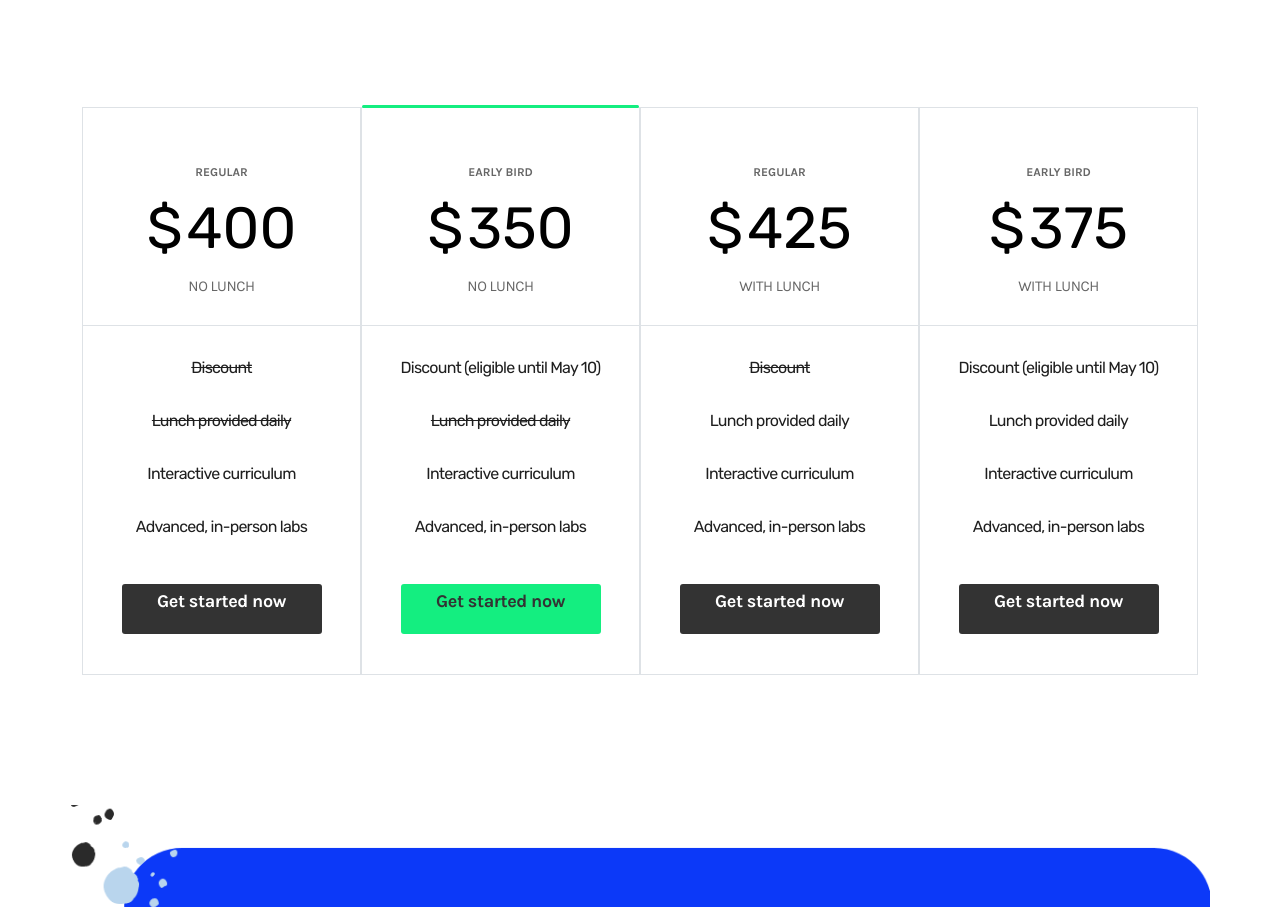
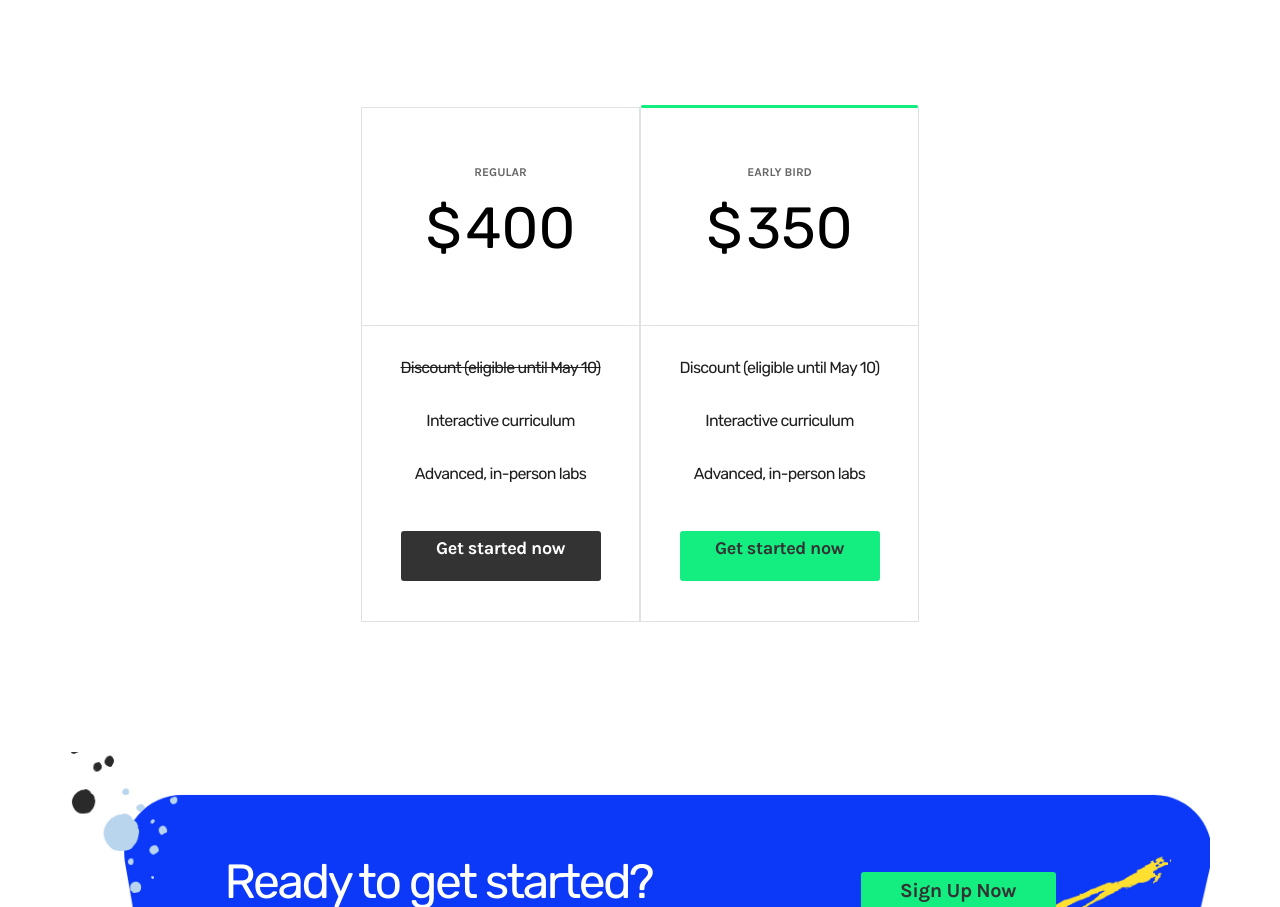
Before and after one commit to melindachang/igem-site-camp, a website built with Vite: page index.html in a window 1280 px wide. Shown: the part 2412-3319 px from the top of the page. Built offline with nearby package versions, Linux system fonts and the light colour scheme.

Commit message:
fix: pricing

```diff
--- a/index.html
+++ b/index.html
@@ -260,7 +260,7 @@
               </div> -->
               <!-- toggle-btn end -->
             </div>
-            <div class="col-md-12 col-sm-8 l-14-pricing-table row no-gutters">
+            <div class="col-md-12 col-sm-8 l-14-pricing-table justify-content-center row no-gutters">
               <div class="col-lg-3 col-md-6 border p-0">
                 <!-- single-price start -->
                 <div
@@ -280,17 +280,14 @@
                       <span class="d-inline-block mb-0 dynamic-value">$</span>
                       <h2 class="d-inline-block mb-0 dynamic-value" data-active="15" data-monthly="400" data-yearly="425"></h2>
                     </div>
-                    <span class="dynamic-value" data-active="per month" data-monthly="no lunch" data-yearly="with lunch"></span>
+                    <span class="dynamic-value" data-active="" data-monthly="" data-yearly=""></span>
                   </div>
                   <!-- main-price end -->
                   <!-- price-body start -->
                   <div class="price-body">
                     <ul class="pricing-list with-check-icon list-unstyled">
                       <li>
-                        <del class="text-gray">Discount</del>
-                      </li>
-                      <li>
-                        <del class="text-gray">Lunch provided daily</del>
+                        <del class="text-gray">Discount (eligible until May 10)</del>
                       </li>
                       <li>Interactive curriculum</li>
                       <li>Advanced, in-person labs</li>
@@ -322,16 +319,13 @@
                       <span class="d-inline-block mb-0 dynamic-value">$</span>
                       <h2 class="d-inline-block mb-0 dynamic-value" data-active="15" data-monthly="350" data-yearly="375"></h2>
                     </div>
-                    <span class="dynamic-value" data-active="per month" data-monthly="no lunch" data-yearly="with lunch"></span>
+                    <span class="dynamic-value" data-active="" data-monthly="" data-yearly=""></span>
                   </div>
                   <!-- main-price end -->
                   <!-- price-body start -->
                   <div class="price-body">
                     <ul class="pricing-list with-check-icon list-unstyled">
                       <li>Discount (eligible until May 10)</li>
-                      <li>
-                        <del class="text-gray">Lunch provided daily</del>
-                      </li>
                       <li>Interactive curriculum</li>
                       <li>Advanced, in-person labs</li>
                     </ul>
@@ -343,86 +337,7 @@
                 </div>
                 <!-- single-price end -->
               </div>
-              <div class="col-lg-3 col-md-6 border p-0">
-                <!-- single-price start -->
-                <div
-                  class="single-price bg-default text-center pt-5 pb-10 mb-lg-0"
-                  data-aos="fade-up"
-                  data-aos-duration="800"
-                  data-aos-once="true"
-                >
-                  <!-- price-top start -->
-                  <div class="price-top justify-content-between mb-2">
-                    <span>Regular</span>
-                  </div>
-                  <!-- price-top end -->
-                  <!-- main-price start -->
-                  <div class="main-price pb-8 border-bottom">
-                    <div class="price mt-3 mb-3 position-relative">
-                      <span class="d-inline-block mb-0 dynamic-value">$</span>
-                      <h2 class="d-inline-block mb-0 dynamic-value" data-active="15" data-monthly="425" data-yearly="499"></h2>
-                    </div>
-                    <span class="dynamic-value" data-active="per month" data-monthly="With Lunch" data-yearly="per year"></span>
-                  </div>
-                  <!-- main-price end -->
-                  <!-- price-body start -->
-                  <div class="price-body">
-                    <ul class="pricing-list with-check-icon list-unstyled">
-                      <li>
-                        <del class="text-gray">Discount</del>
-                      </li>
-                      <li>Lunch provided daily</li>
-                      <li>Interactive curriculum</li>
-                      <li>Advanced, in-person labs</li>
-                    </ul>
-                  </div>
-                  <div class="price-btn">
-                    <a class="btn" href="https://forms.gle/pbMH1X13CzDQu6dS6">Get started now</a>
-                  </div>
-                  <!-- price-btn end -->
-                </div>
-                <!-- single-price end -->
-              </div>
-              <div class="col-lg-3 col-md-6 border p-0">
-                <!-- single-price start -->
-                <div
-                  class="single-price bg-default text-center pt-5 pb-10"
-                  data-aos="fade-left"
-                  data-aos-duration="800"
-                  data-aos-once="true"
-                >
-                  <!-- price-top start -->
-                  <div class="price-top justify-content-between mb-2">
-                    <span class="font-size-1 letter-spacing-np51 text-dovegray line-height-1p66 font-weight-bold"
-                      >Early Bird</span
-                    >
-                  </div>
-                  <!-- price-top end -->
-                  <!-- main-price start -->
-                  <div class="main-price pb-8 border-bottom">
-                    <div class="price mt-3 mb-3 position-relative">
-                      <span class="d-inline-block mb-0 dynamic-value">$</span>
-                      <h2 class="d-inline-block mb-0 dynamic-value" data-active="15" data-monthly="375" data-yearly="999"></h2>
-                    </div>
-                    <span class="dynamic-value" data-active="per month" data-monthly="with lunch" data-yearly="per year"></span>
-                  </div>
-                  <!-- main-price end -->
-                  <!-- price-body start -->
-                  <div class="price-body">
-                    <ul class="pricing-list with-check-icon list-unstyled">
-                      <li>Discount (eligible until May 10)</li>
-                      <li>Lunch provided daily</li>
-                      <li>Interactive curriculum</li>
-                      <li>Advanced, in-person labs</li>
-                    </ul>
-                  </div>
-                  <div class="price-btn">
-                    <a class="btn" href="https://forms.gle/pbMH1X13CzDQu6dS6">Get started now</a>
-                  </div>
-                  <!-- price-btn end -->
-                </div>
-                <!-- single-price end -->
-              </div>
+
             </div>
           </div>
         </div>
```
Also changed, not shown: views/camp-info.html (+2 -2 lines).
